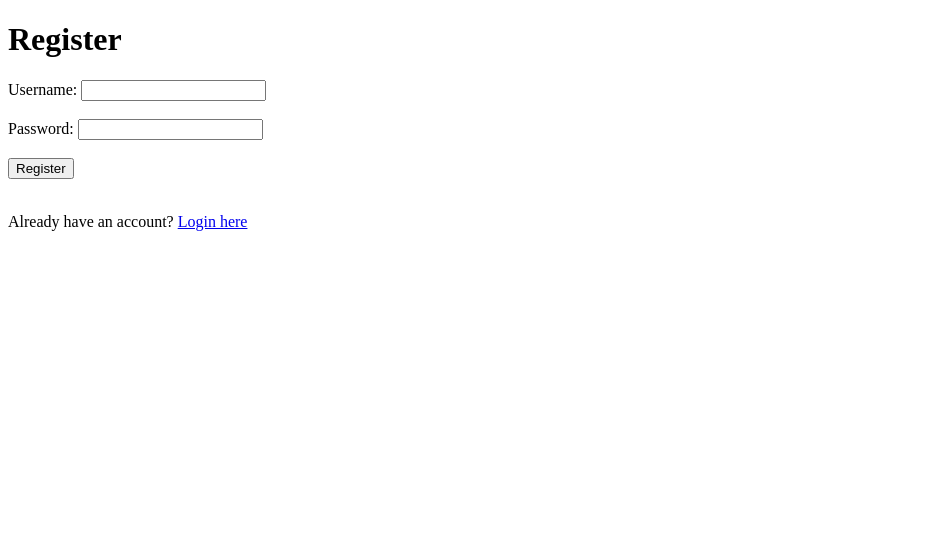
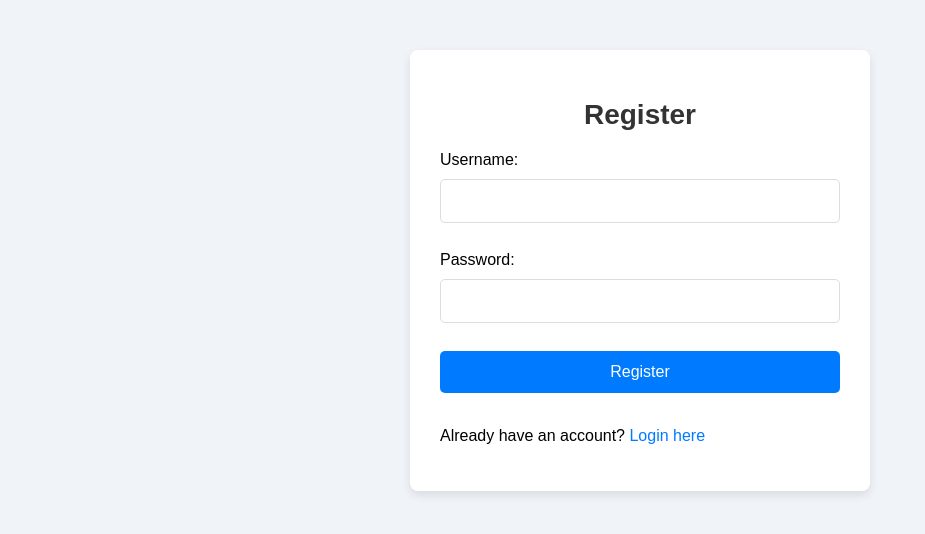
Before and after one commit to ejlanuza123/Math_Quiz, a PHP site: page /register.php in a window 1280 px wide. Shown: the top 534 px of the page, without its empty margins (0-925 px from the left). Run offline with PHP 8.4, Linux system fonts and the light colour scheme.

Commit message:
Added some fix on register file and added some style

```diff
--- a/register.php
+++ b/register.php
@@ -40,11 +40,99 @@ if ($_SERVER['REQUEST_METHOD'] == 'POST') {
     <meta charset="UTF-8">
     <meta name="viewport" content="width=device-width, initial-scale=1.0">
     <title>Register</title>
+    <style>
+        /* General Body Styles */
+        body {
+            font-family: 'Arial', sans-serif;
+            background-color: #f0f4f8;
+            margin: 0;
+            padding: 0;
+        }
+
+        /* Center the form container */
+        .container {
+            width: 100%;
+            max-width: 400px;
+            margin: 50px auto;
+            background-color: #fff;
+            padding: 30px;
+            border-radius: 8px;
+            box-shadow: 0 4px 10px rgba(0, 0, 0, 0.1);
+        }
+
+        h1 {
+            text-align: center;
+            color: #333;
+            font-size: 28px;
+            margin-bottom: 20px;
+        }
+
+        /* Input Fields */
+        input[type="text"], input[type="password"] {
+            width: 100%;
+            padding: 12px;
+            margin: 10px 0;
+            border: 1px solid #ddd;
+            border-radius: 5px;
+            font-size: 16px;
+            box-sizing: border-box;
+        }
+
+        input[type="submit"] {
+            width: 100%;
+            padding: 12px;
+            background-color: #007bff;
+            border: none;
+            color: white;
+            font-size: 16px;
+            border-radius: 5px;
+            cursor: pointer;
+            transition: background-color 0.3s;
+        }
+
+        input[type="submit"]:hover {
+            background-color: #0056b3;
+        }
+
+        /* Error message style */
+        p.error {
+            color: #dc3545;
+            font-size: 14px;
+            text-align: center;
+        }
+
+        /* Link style */
+        p a {
+            color: #007bff;
+            text-decoration: none;
+        }
+
+        p a:hover {
+            text-decoration: underline;
+        }
+
+        /* Responsive Design */
+        @media (max-width: 768px) {
+            .container {
+                width: 90%;
+                padding: 20px;
+            }
+
+            h1 {
+                font-size: 24px;
+            }
+
+            input[type="text"], input[type="password"], input[type="submit"] {
+                font-size: 14px;
+            }
+        }
+    </style>
 </head>
 <body>
+    <div class="container">
         <h1>Register</h1>
         <?php if ($error_message): ?>
-        <p style="color: red;"><?php echo $error_message; ?></p>
+            <p class="error"><?php echo $error_message; ?></p>
         <?php endif; ?>
         <form method="post" action="register.php">
             <label for="username">Username:</label>
@@ -57,5 +145,6 @@ if ($_SERVER['REQUEST_METHOD'] == 'POST') {
         </form>
         <br>
         <p>Already have an account? <a href="login.php">Login here</a></p>
+    </div>
 </body>
 </html>
```
Lines whose indentation alone changed are shown as unchanged.
